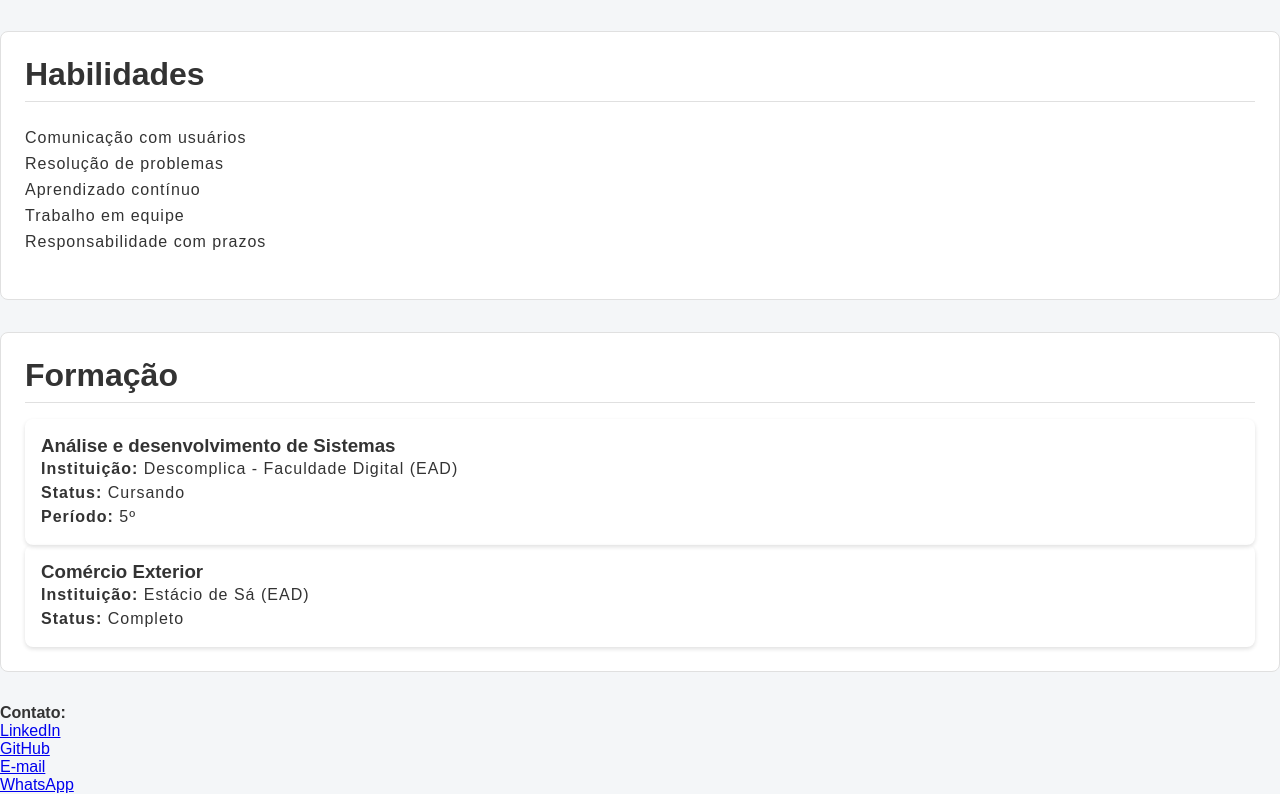
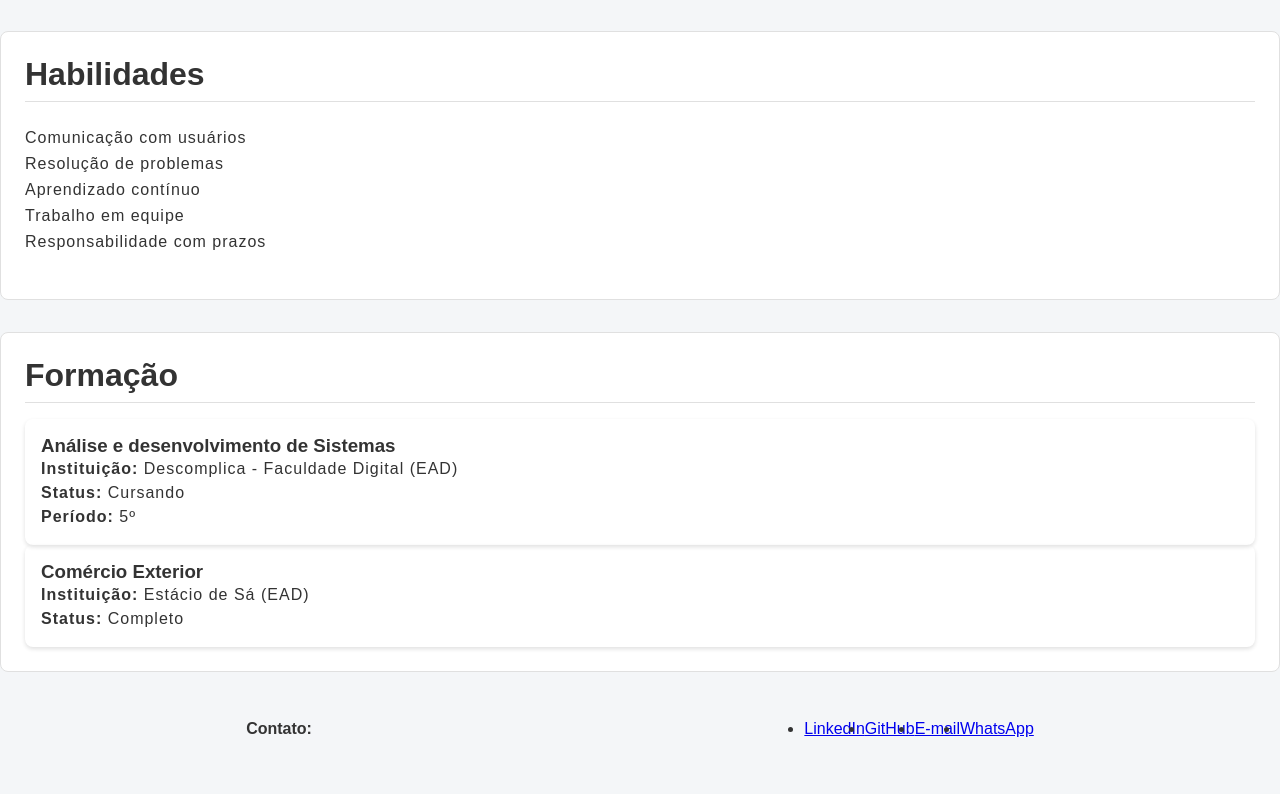
Before and after one commit to DouglasYHWH-Developer/projeto_curriculo, a plain HTML site: page HTML/index.html in a window 1280 px wide. Shown: the part 1739-2533 px from the top of the page. After the commit the page ends 2477 px from the top, so only its background shows below. Drawn offline with Linux system fonts and the light colour scheme.

Commit message:
criei a classe footer-content

```diff
--- a/CSS/styles.css
+++ b/CSS/styles.css
@@ -131,3 +131,18 @@ body{
     grid-template-columns: repeat(auto-fit, minmax(200px, 1fr));
     gap: 1rem;
 }
+
+footer{
+    padding-top: 1rem;
+}
+
+.footer-content{
+    display: flex;
+    justify-content: space-around;
+    flex-direction:row ;
+}
+.footer-content ul{
+    display: flex;
+    justify-content: space-around;
+    flex-direction:row ;
+}
--- a/HTML/index.html
+++ b/HTML/index.html
@@ -162,8 +162,9 @@
     </section>
   </main>
 
-  <footer class="footer-content">
-    <h4>Contato:</h4>
+  <footer>
+    <div class="footer-content">
+      <strong>Contato:</strong>
       <ul>
         <li>
           <a target="_blank" href="https://www.linkedin.com/in/douglas-brand%C3%A3o-miranda-827700122/">
@@ -186,6 +187,7 @@
           </a>
         </li>
       </ul>
+    </div>
   </footer>
   <script src="../js/script.js"></script>
 </body>
```
Lines whose indentation alone changed are shown as unchanged.
